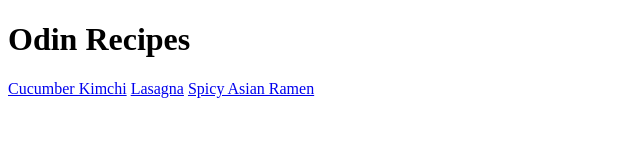
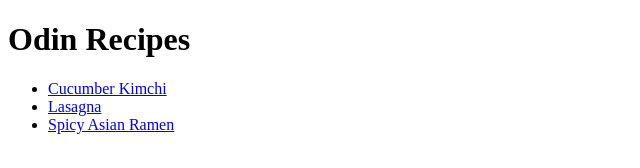
Before and after one commit to ChMiy/odin-recipes, a plain HTML site: page index.html in a window 1280 px wide. Shown: the whole page, without its empty margins (0-640 px from the left). Drawn offline with Linux system fonts and the light colour scheme.

Commit message:
Put links in unordered list on index.html

```diff
--- a/index.html
+++ b/index.html
@@ -6,8 +6,10 @@
 </head>
 <body>
     <h1>Odin Recipes</h1>
-    <a href="recipes/cucumber_kimchi.html">Cucumber Kimchi</a>
-    <a href="recipes/lasagna.html">Lasagna</a>
-    <a href="recipes/spicy_asian_ramen.html">Spicy Asian Ramen</a>
+    <ul>
+        <li><a href="recipes/cucumber_kimchi.html">Cucumber Kimchi</a></li>
+        <li><a href="recipes/lasagna.html">Lasagna</a></li>
+        <li><a href="recipes/spicy_asian_ramen.html">Spicy Asian Ramen</a></li>
+    </ul>
 </body>
 </html>
```
